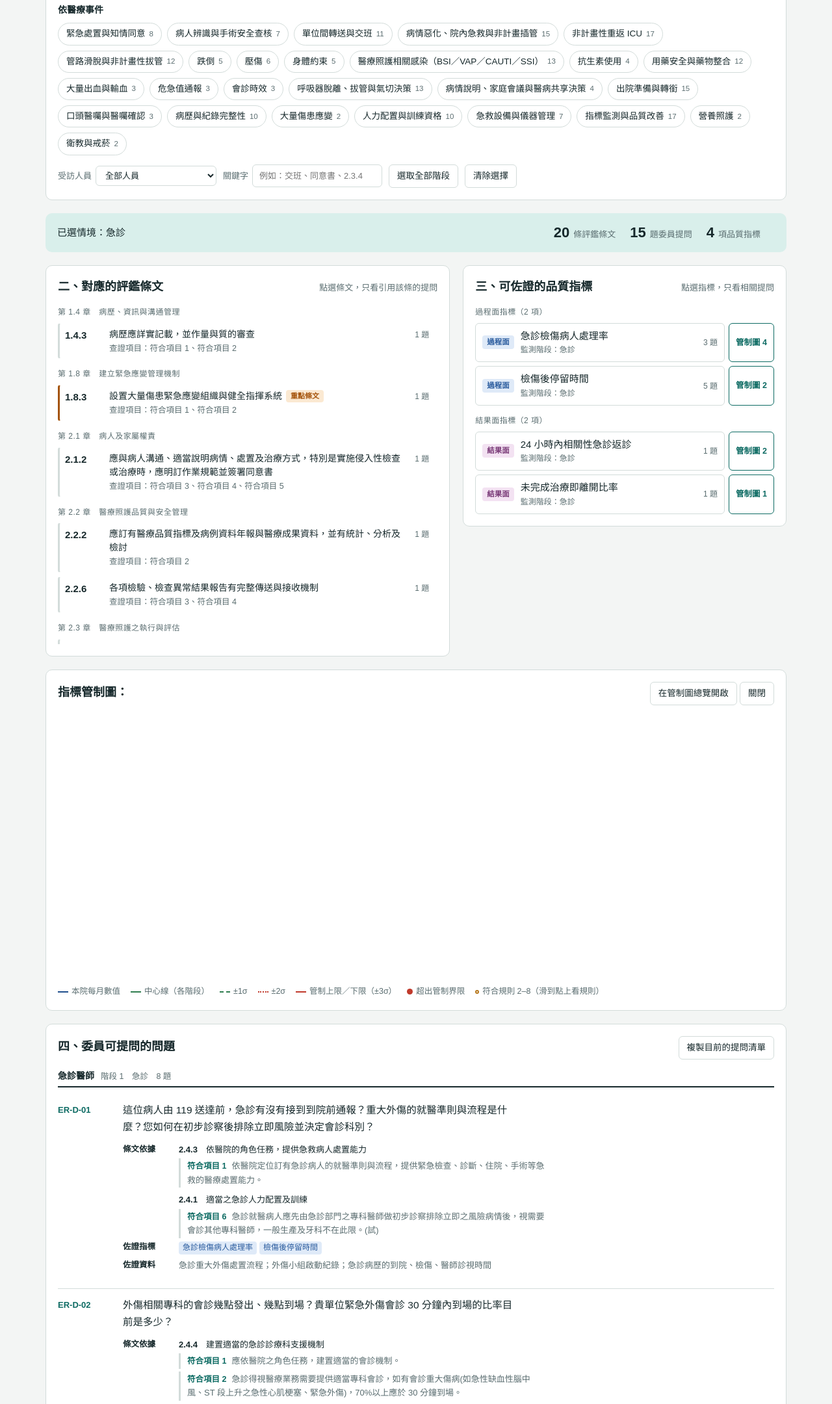
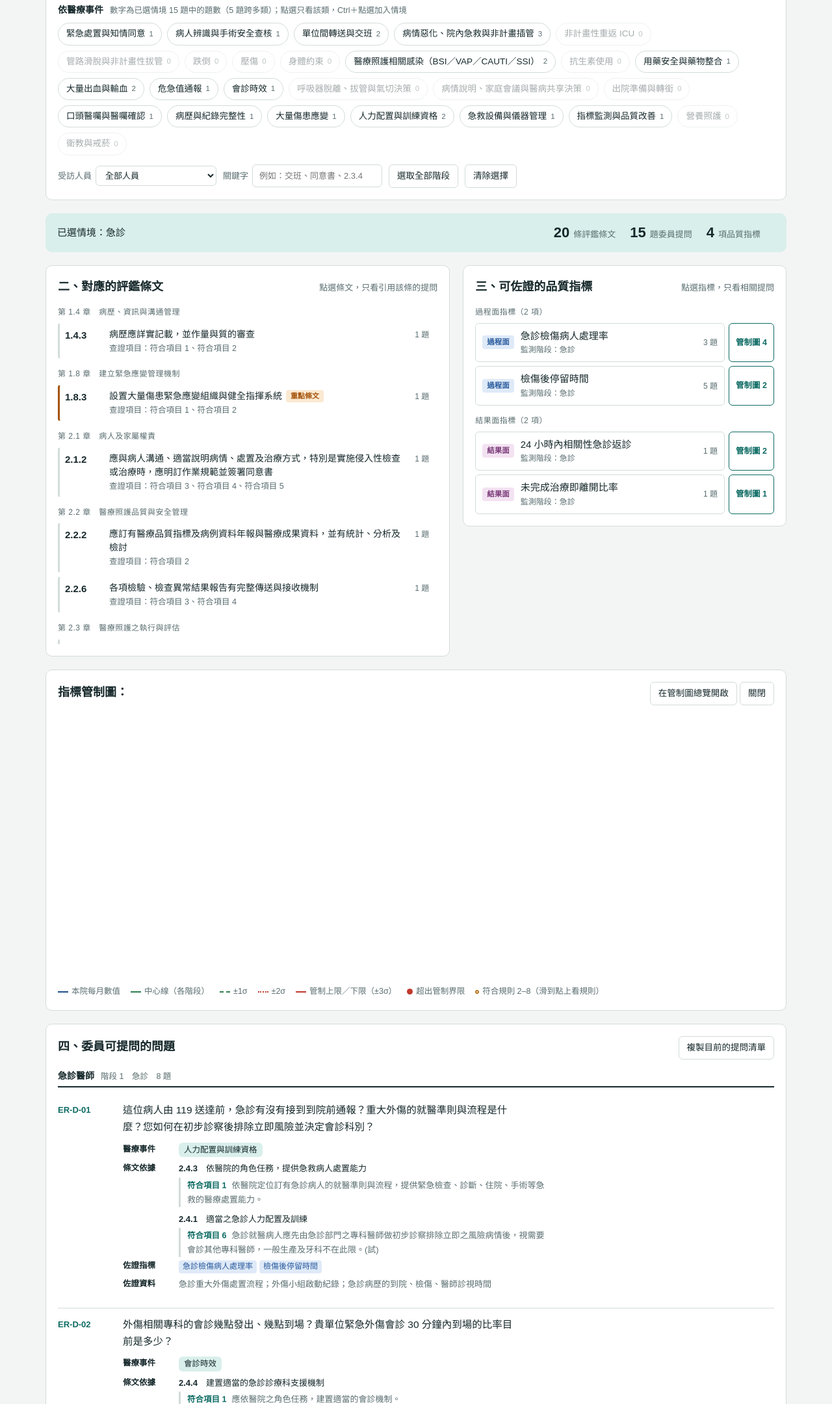
Before and after one commit to bluekite-Tzuchi/PFM, a plain HTML site: page index.html in a window 1280 px wide. Shown: the part 560-2720 px from the top of the page at 65% size. Drawn offline with Linux system fonts and the light colour scheme.

Commit message:
Add files via upload

```diff
--- a/index.html
+++ b/index.html
@@ -63,6 +63,11 @@ input[type=search]{min-width:200px}
 .stat{display:flex;align-items:baseline;gap:6px;font-size:13px;color:var(--muted)}
 .stat b{font-size:22px;color:var(--ink);font-variant-numeric:tabular-nums;font-family:var(--display)}
 .focus{display:inline-flex;gap:8px;align-items:center;background:var(--surface);border:1px solid var(--accent);border-radius:999px;padding:3px 6px 3px 12px;font-size:13px}
+.evhint{font-weight:400;font-size:12.5px;color:var(--muted);margin-left:10px}
+.chip.zero{opacity:.38;cursor:default}
+.chip.zero:hover{border-color:var(--line)}
+.chip.none{border-style:dashed}
+.evtag{display:inline-block;background:var(--accent-soft);color:var(--ink);border-radius:6px;padding:1px 8px;margin:0 6px 4px 0;font-size:12.5px}
 .focus button{border:0;background:var(--sunken);border-radius:999px;width:22px;height:22px;line-height:1;padding:0}
 .two{display:grid;grid-template-columns:minmax(0,1.25fr) minmax(0,1fr);gap:20px;align-items:start}
 /* 條文 */
@@ -177,7 +182,7 @@ footer{color:var(--muted);font-size:12.5px;max-width:78ch}
     <div class="path" id="path" style="margin-top:8px"></div>
   </div>
   <div>
-    <h3>依醫療事件</h3>
+    <h3>依醫療事件<span class="evhint" id="evhint"></span></h3>
     <div class="chips" id="events" style="margin-top:8px"></div>
   </div>
   <div class="tools">
@@ -290,6 +295,9 @@ const cOrder=Object.keys(D.C);
 D.EVENTS.forEach(e=>{e.rx=e.re?new RegExp(e.re):null});
 function matchEvent(q,e){return e.c.some(c=>q.c.includes(c))||(e.rx&&e.rx.test(q.q))||e.i.some(i=>q.i.includes(i))}
 const state={sel:new Set(),role:'',kw:'',focus:null};
+function qEvents(q){return D.EVENTS.filter(e=>matchEvent(q,e))}
+function focusMatch(q,f){if(f.t==='c')return q.c.includes(f.v);if(f.t==='i')return q.i.includes(f.v);if(f.t==='e'){if(f.v==='__none')return !qEvents(q).length;return matchEvent(q,D.EVENTS.find(e=>e.k===f.v))}return true}
+function focusLabel(f){if(f.t==='c')return '條文 '+f.v;if(f.t==='e')return f.v==='__none'?'未歸類醫療事件':'醫療事件：'+D.EVENTS.find(e=>e.k===f.v).n;return f.v}
 
 function refsHTML(q){return q.refs.map(([c,items])=>`<div class="ref"><div class="rc"><b>${c}</b>　${esc(D.C[c].t)}${D.C[c].tags.includes('重')?'<span class="badge key">重點條文</span>':''}${D.C[c].tags.includes('試')?'<span class="badge">試評條文</span>':''}</div><ul>${items.map(([lab,key])=>`<li><span class="rl">${esc(lab)}</span>${esc(D.FULL[key])}</li>`).join('')}</ul></div>`).join('')}
 function refsText(q){return q.refs.map(([c,items])=>`${c} ${D.C[c].t}\n`+items.map(([lab,key])=>`　　・${lab}：${D.FULL[key]}`).join('\n')).join('\n　')}
@@ -313,9 +321,8 @@ function setCase(k){
   document.querySelectorAll('.casetab').forEach(b=>b.setAttribute('aria-pressed',b.dataset.c===CASE.k));
   $('caseintro').textContent=CASE.intro+'（共 '+D.Q.length+' 題）';
   $('path').innerHTML=D.STAGES.map((s,i)=>`<button type="button" class="step" data-k="${s.k}" aria-pressed="false"><span class="no">${i<7?'階段 '+(i+1):'跨階段'}</span><span class="nm">${esc(s.n)}</span><span class="ds">${esc(s.d)}</span></button>`).join('');
-  $('events').innerHTML=D.EVENTS.map(e=>{const n=D.Q.filter(q=>matchEvent(q,e)).length;return n?`<button type="button" class="chip" data-k="ev:${e.k}" aria-pressed="false">${esc(e.n)}<span class="n">${n}</span></button>`:''}).join('');
   $('role').innerHTML='<option value="">全部人員</option>'+[...new Set(D.Q.map(q=>q.role))].map(r=>`<option>${esc(r)}</option>`).join('');
-  document.querySelectorAll('#path .step,#events .chip').forEach(b=>b.addEventListener('click',ev=>{const k=b.dataset.k;if(ev.ctrlKey||ev.metaKey){state.sel.has(k)?state.sel.delete(k):state.sel.add(k)}else{const only=state.sel.size===1&&state.sel.has(k);state.sel.clear();if(!only)state.sel.add(k)}state.focus=null;render()}));
+  document.querySelectorAll('#path .step').forEach(b=>b.addEventListener('click',ev=>{const k=b.dataset.k;if(ev.ctrlKey||ev.metaKey){state.sel.has(k)?state.sel.delete(k):state.sel.add(k)}else{const only=state.sel.size===1&&state.sel.has(k);state.sel.clear();if(!only)state.sel.add(k)}state.focus=null;render()}));
   state.sel=new Set([D.STAGES[0].k]);state.role='';state.kw='';state.focus=null;$('kw').value='';
   if(typeof ps!=='undefined'){ps.ind=null;$('spcpanel').hidden=true}
   render();
@@ -329,9 +336,38 @@ function build(){
   $('allstages').addEventListener('click',()=>{D.STAGES.forEach(s=>state.sel.add(s.k));render()});
   $('copy').addEventListener('click',copyList);
 }
+function renderEvents(qs){
+  const stageMode=[...state.sel].some(k=>stageByKey[k]);
+  const fe=v=>!!(state.focus&&state.focus.t==='e'&&state.focus.v===v);
+  const all=D.EVENTS.map(e=>({e,tot:D.Q.filter(q=>matchEvent(q,e)).length})).filter(x=>x.tot);
+  let html;
+  if(stageMode){
+    const nNone=qs.filter(q=>!qEvents(q).length).length;
+    html=all.map(({e})=>{const n=qs.filter(q=>matchEvent(q,e)).length,k='ev:'+e.k;
+      return `<button type="button" class="chip${n?'':' zero'}" data-k="${k}" data-e="${e.k}" data-n="${n}" aria-pressed="${state.sel.has(k)||fe(e.k)}">${esc(e.n)}<span class="n">${n}</span></button>`}).join('')
+      +(nNone?`<button type="button" class="chip none" data-e="__none" data-n="${nNone}" aria-pressed="${fe('__none')}">未歸類<span class="n">${nNone}</span></button>`:'');
+    const multi=qs.filter(q=>qEvents(q).length>1).length;
+    $('evhint').textContent=qs.length?`數字為已選情境 ${qs.length} 題中的題數${multi?`（${multi} 題跨多類）`:''}；點選只看該類，Ctrl＋點選加入情境`:'';
+  }else{
+    html=all.map(({e,tot})=>{const k='ev:'+e.k;return `<button type="button" class="chip" data-k="${k}" data-e="${e.k}" aria-pressed="${state.sel.has(k)}">${esc(e.n)}<span class="n">${tot}</span></button>`}).join('');
+    $('evhint').textContent='';
+  }
+  $('events').innerHTML=html;
+  document.querySelectorAll('#events .chip').forEach(b=>b.addEventListener('click',ev=>{
+    const k=b.dataset.k,v=b.dataset.e;
+    if(stageMode&&!(ev.ctrlKey||ev.metaKey)){ // 階段內只看該類
+      if(b.dataset.n==='0')return;
+      state.focus=fe(v)?null:{t:'e',v};render();return;
+    }
+    if(!k)return;
+    if(ev.ctrlKey||ev.metaKey){state.sel.has(k)?state.sel.delete(k):state.sel.add(k)}else{const only=state.sel.size===1&&state.sel.has(k);state.sel.clear();if(!only)state.sel.add(k)}
+    state.focus=null;render();
+  }));
+}
 function render(){
-  document.querySelectorAll('#path .step,#events .chip').forEach(b=>b.setAttribute('aria-pressed',state.sel.has(b.dataset.k)));
+  document.querySelectorAll('#path .step').forEach(b=>b.setAttribute('aria-pressed',state.sel.has(b.dataset.k)));
   const qs=filtered();
+  renderEvents(qs);
   // 條文
   const cCount={};qs.forEach(q=>q.c.forEach(c=>cCount[c]=(cCount[c]||0)+1));
   const cItems={};qs.forEach(q=>q.refs.forEach(([c,its])=>its.forEach(([lab])=>{(cItems[c]=cItems[c]||new Set()).add(lab)})));
@@ -342,13 +378,14 @@ function render(){
   const il=indOrder.filter(i=>iCount[i]||(stageInds.has(i)&&!state.role&&!state.kw));
   // focus
   let shown=qs;
-  if(state.focus){shown=qs.filter(q=>state.focus.t==='c'?q.c.includes(state.focus.v):q.i.includes(state.focus.v));if(!shown.length){state.focus=null;shown=qs}}
+  if(state.focus){shown=qs.filter(q=>focusMatch(q,state.focus));if(!shown.length){state.focus=null;shown=qs}}
   // 摘要
   const names=[...state.sel].map(k=>stageByKey[k]?stageByKey[k].n:D.EVENTS.find(e=>'ev:'+e.k===k).n);
   $('seltext').textContent=names.length?'已選情境：'+names.join('、')+(state.role?'｜'+state.role:''):'尚未選擇情境';
   $('nC').textContent=cl.length;$('nQ').textContent=qs.length;$('nI').textContent=il.length;
-  $('focusbox').innerHTML=state.focus?`<span class="focus">只看：${esc(state.focus.t==='c'?'條文 '+state.focus.v:state.focus.v)}（${shown.length} 題）<button type="button" id="unfocus" aria-label="取消篩選">×</button></span>`:'';
+  $('focusbox').innerHTML=state.focus?`<span class="focus">只看：${esc(focusLabel(state.focus))}（${shown.length} 題）<button type="button" id="unfocus" aria-label="取消篩選">×</button></span>`:'';
   if(state.focus)$('unfocus').addEventListener('click',()=>{state.focus=null;render()});
+
   // 條文清單
   const empty='<p class="empty">請先在上方選擇至少一個階段或事件。</p>';
   const none='<p class="empty">沒有符合條件的內容，請調整受訪人員或關鍵字。</p>';
@@ -369,14 +406,14 @@ function render(){
   // 提問
   if(!shown.length)$('qlist').innerHTML=msg;else{
     const groups=[];shown.forEach(q=>{const key=q.s+'|'+q.role;let g=groups.find(x=>x.key===key);if(!g){g={key,q:[],s:q.s,role:q.role,rc:q.rc};groups.push(g)}g.q.push(q)});
-    $('qlist').innerHTML=groups.map(g=>`<div class="rolegroup"><div class="rolehead"><h3>${esc(g.role)}</h3><span class="stg">${esc(stageByKey[g.s].idx<7?'階段 '+(stageByKey[g.s].idx+1)+'　'+stageByKey[g.s].n:'跨階段')}　${g.q.length} 題</span></div><div>${g.q.map(q=>`<div class="q"><div class="qid">${q.id}</div><div class="qtext">${esc(q.q)}</div><dl class="meta"><dt>條文依據</dt><dd>${refsHTML(q)}</dd><dt>佐證指標</dt><dd>${q.i.length?(q.i.length>8?'七階段全部指標':q.i.map(i=>`<span class="pill ${D.KIND[i]==='過程'?'p':'o'}">${esc(i)}</span>`).join('')):'—'}</dd><dt>佐證資料</dt><dd>${esc(q.e)}</dd></dl></div>`).join('')}</div></div>`).join('');
+    $('qlist').innerHTML=groups.map(g=>`<div class="rolegroup"><div class="rolehead"><h3>${esc(g.role)}</h3><span class="stg">${esc(stageByKey[g.s].idx<7?'階段 '+(stageByKey[g.s].idx+1)+'　'+stageByKey[g.s].n:'跨階段')}　${g.q.length} 題</span></div><div>${g.q.map(q=>`<div class="q"><div class="qid">${q.id}</div><div class="qtext">${esc(q.q)}</div><dl class="meta"><dt>醫療事件</dt><dd>${(()=>{const ev=qEvents(q);return ev.length?ev.map(e=>`<span class="evtag">${esc(e.n)}</span>`).join(''):'<span class="evtag">未歸類</span>'})()}</dd><dt>條文依據</dt><dd>${refsHTML(q)}</dd><dt>佐證指標</dt><dd>${q.i.length?(q.i.length>8?'七階段全部指標':q.i.map(i=>`<span class="pill ${D.KIND[i]==='過程'?'p':'o'}">${esc(i)}</span>`).join('')):'—'}</dd><dt>佐證資料</dt><dd>${esc(q.e)}</dd></dl></div>`).join('')}</div></div>`).join('');
   }
   window.__shown=shown;
 }
 function copyList(){
   const qs=window.__shown||[];const m=$('copymsg');
   if(!qs.length){m.textContent='目前沒有可複製的提問';return}
-  const txt=qs.map(q=>`${q.id}［${q.role}］${q.q}\n　條文依據：${refsText(q)}\n　佐證指標：${q.i.length?q.i.join('、'):'—'}\n　佐證資料：${q.e}`).join('\n\n');
+  const txt=qs.map(q=>`${q.id}［${q.role}］${q.q}\n　醫療事件：${qEvents(q).map(e=>e.n).join('、')||'未歸類'}\n　條文依據：${refsText(q)}\n　佐證指標：${q.i.length?q.i.join('、'):'—'}\n　佐證資料：${q.e}`).join('\n\n');
   try{navigator.clipboard.writeText(txt).then(()=>{m.textContent='已複製 '+qs.length+' 題'},()=>{m.textContent='瀏覽器未允許複製，請手動選取文字'})}catch(e){m.textContent='瀏覽器未允許複製，請手動選取文字'}
 }
 /* ===== 管制圖 ===== */
```
